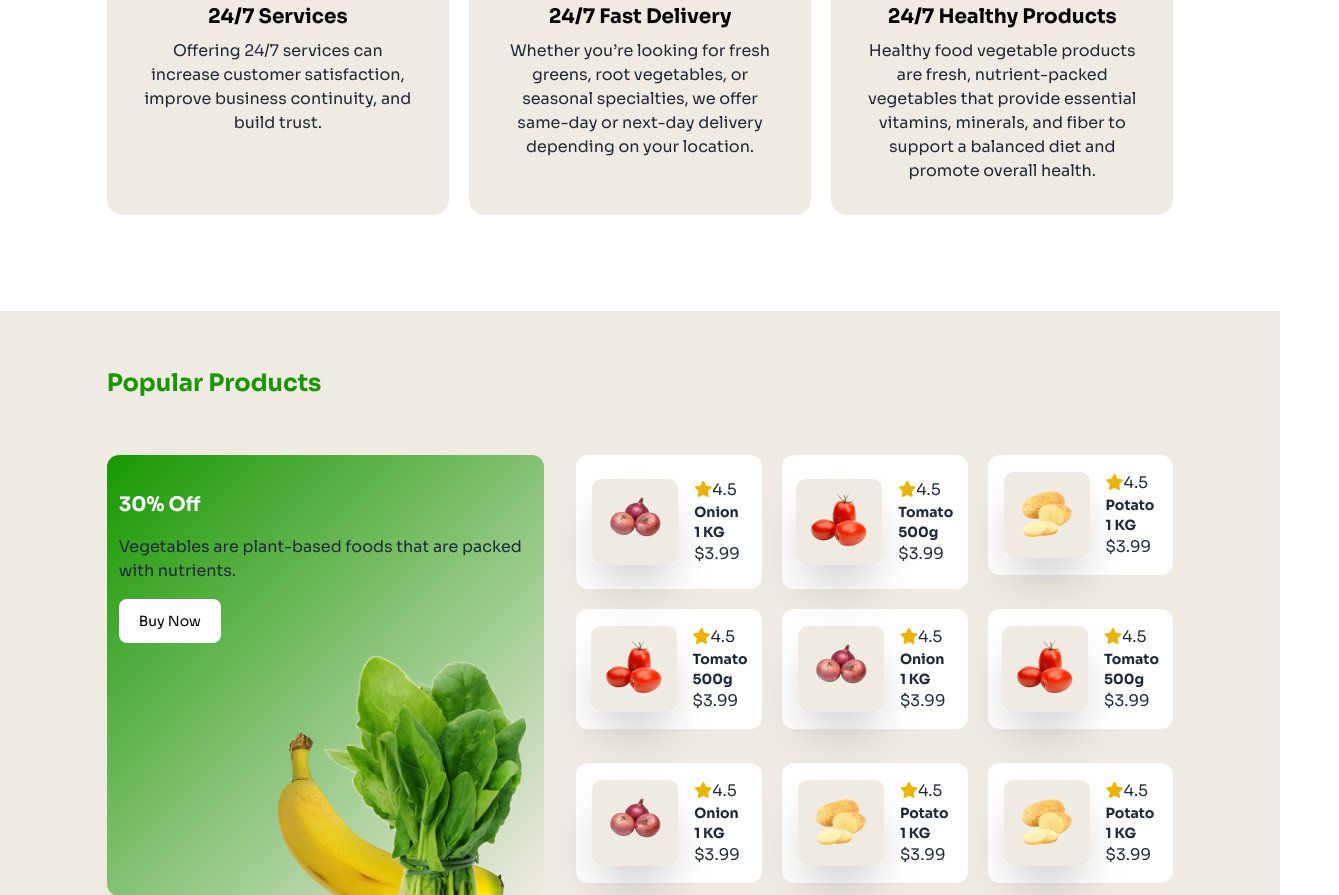
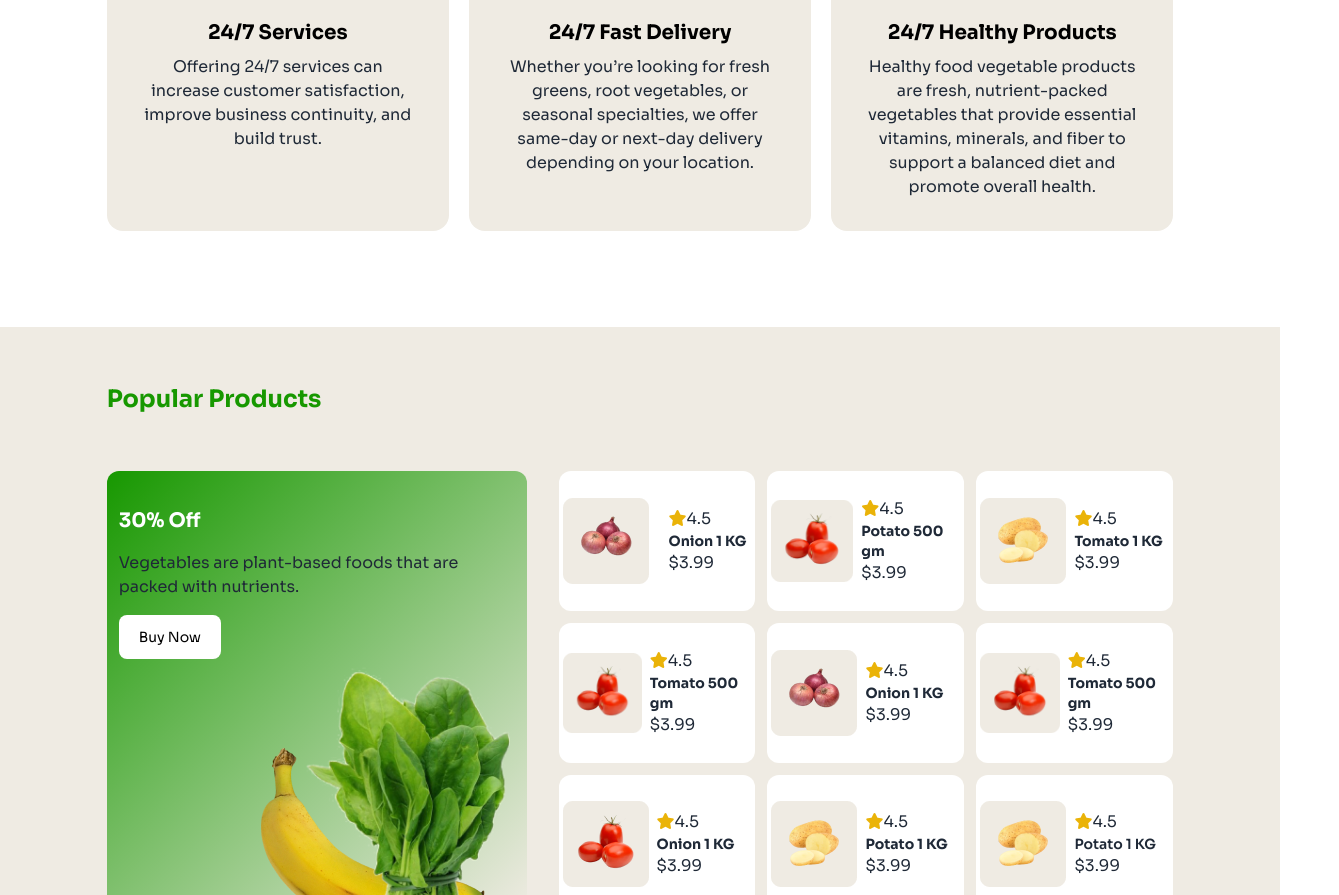
Before and after one commit to FAISALHOSSAIN6/natures-plater-website, a plain HTML site: page index.html in a window 1280 px wide. Shown: the part 1905-2800 px from the top of the page, 1339 px wide, since content can reach past the window. Drawn offline with nearby package versions, Linux system fonts and the light colour scheme.

Commit message:
adjusting some issue

```diff
--- a/index.html
+++ b/index.html
@@ -57,9 +57,9 @@
 
 <body class="font-sora">
     <header class=" bg-linear-to-t from-2secondary to-white">
-        <nav class="md:w-10/12 mx-auto flex justify-between pt-5 md:pt-5 border-b-2 border-green-500 md:border-b-0 ">
-            <div class="flex items-center">
-                <img class=" hidden md:flex " src="c2-assets/logo-header.png" alt="">
+        <nav class="md:w-10/12 mx-auto flex justify-between px-5 pt-5 md:pt-5 border-b-2 border-green-500 md:border-b-0 ">
+            <div class="flex items-center pb-4">
+                <img class=" hidden  md:flex " src="c2-assets/logo-header.png" alt="">
                 <img class="md:hidden" src="Group.png" alt="">
             </div>
             <div class="flex gap-5 items-center">
@@ -82,8 +82,8 @@
         <div class="my-14">
             <div class="flex flex-col justify-center">
                 <h1
-                    class="text-center text-4xl md:text-5xl font-bold transform transition duration-500 ease-in-out animation-heartbeat">
-                    Freshness <span class="text-common"> You Can <br>
+                    class="text-center text-4xl md:text-5xl font-bold animate-bounce ">
+                    Freshness <span class="text-common "> You Can <br>
                         Count
                     </span>
                     On, Prices You’ll Love!</h1>
@@ -99,21 +99,20 @@
 
     <main class="mb-88">
         <!-- category -->
-        <section class="w-10/12 mx-auto space-y-8">
+        <section class=" w-10/12 mx-auto space-y-8">
             <div>
                 <h1 class="text-2xl font-bold text-common">Category</h1>
             </div>
             <!-- category card -->
             <div class="flex flex-col gap-4 md:flex-row ">
                 <!-- ct-card-1 -->
-                <div class="card bg-base-100 w-96 shadow-xl">
+                <div class="card bg-base-100 md:w-96 shadow-xl">
                     <figure>
-                        <img class="w-[180px]" src="pngegg.png"
-                            alt="" />
+                        <img class="w-[180px]" src="pngegg.png" alt="" />
                     </figure>
                     <div class="card-body">
                         <h2 class="card-title">
-                           Vegetables
+                            Vegetables
                             <div class="badge badge-secondary">NEW</div>
                         </h2>
                         <p>New arrival fresh vegetables</p>
@@ -123,14 +122,13 @@
                         </div>
                     </div>
                 </div>
-                <div class="card bg-base-100 w-96 shadow-xl">
+                <div class="card bg-base-100 md:w-96 shadow-xl">
                     <figure>
-                        <img class="w-[200px]" src="rsz_fruit-avacados.jpg"
-                            alt="Shoes" />
+                        <img class="w-[200px]" src="rsz_fruit-avacados.jpg" alt="Shoes" />
                     </figure>
                     <div class="card-body">
                         <h2 class="card-title">
-                           Fruits
+                            Fruits
                             <div class="badge badge-secondary">NEW</div>
                         </h2>
                         <p>New arrival fresh fruits</p>
@@ -140,10 +138,9 @@
                         </div>
                     </div>
                 </div>
-                <div class="card bg-base-100 w-96 shadow-xl">
+                <div class="card bg-base-100 md:w-96 shadow-xl">
                     <figure>
-                        <img class="w-[250px]" src="images.jpeg5555.jpeg"
-                            alt="Shoes" />
+                        <img class="w-[250px]" src="images.jpeg5555.jpeg" alt="Shoes" />
                     </figure>
                     <div class="card-body">
                         <h2 class="card-title">
@@ -202,14 +199,14 @@
             </div>
         </section>
         <!-- Popular Products -->
-        <section class="bg-2secondary pb-24">
-            <div class="w-11/12 md:w-10/12 mx-auto">
+        <section class="bg-2secondary w-full pb-24">
+            <div class="w-11/12 mx-auto md:w-10/12  ">
                 <div class="py-14">
                     <h2 class="text-common font-bold text-2xl">Popular Products</h2>
                 </div>
                 <!-- product container -->
-                <div class="flex flex-col gap-8  md:flex-row  justify-between">
-                    <div class=" md:w-6/12 bg-linear-to-br from-common to-white pt-9 px-3  rounded-xl">
+                <div class="flex flex-col gap-8  md:flex-row  ">
+                    <div class=" md:w-[450px] bg-linear-to-br from-common to-white pt-9 px-3  rounded-xl">
                         <div class="space-y-4">
                             <h1 class="text-white font-bold text-xl">30% Off</h1>
                             <p>
@@ -221,102 +218,115 @@
                         </div>
                     </div>
                     <!-- grid section -->
-                    <div class="grid grid-cols-2 gap-5 md:grid-cols-3">
+                    <div class="grid grid-cols-2 gap-3 md:grid-cols-3">
                         <!-- grid 1 -->
-                        <div class="hero-content lg:flex-row bg-white rounded-xl">
-                            <img src="Group 16.png" class="max-w-sm rounded-lg shadow-2xl" />
+                        <div class=" flex gap-5 items-center pl-1 bg-white rounded-xl">
+                            <div class=" ">
+                                <img  src="Group 16.png" alt="">
+                            </div>
                             <div>
                                 <p> <i class="fa-solid fa-star text-yellow-500"></i>4.5</p>
                                 <h1 class="text-sm font-bold">Onion 1 KG</h1>
                                 <p>$3.99</p>
                             </div>
+
                         </div>
                         <!-- grid 2 -->
-                        <div class="hero-content  lg:flex-row bg-white rounded-xl">
-                            <img src="Group 16 (1).png" class="max-w-sm rounded-lg shadow-2xl" />
+                        <div class=" flex gap-2 items-center pl-1 bg-white rounded-xl">
+                            <div class="  ">
+                                <img src="Group 16 (1).png" alt="">
+                            </div>
                             <div>
                                 <p> <i class="fa-solid fa-star text-yellow-500"></i>4.5</p>
-                                <h1 class="text-sm font-bold">Tomato 500g</h1>
+                                <h1 class="text-sm font-bold">Potato 500 gm </h1>
                                 <p>$3.99</p>
                             </div>
+
                         </div>
 
                         <!-- grid 3 -->
-                        <div class="">
-                            <div class="hero-content lg:flex-row bg-white rounded-xl">
-                                <img src="Group 16 (2).png" class="max-w-sm rounded-lg shadow-2xl" />
-                                <div>
-                                    <p> <i class="fa-solid fa-star text-yellow-500"></i>4.5</p>
-                                    <h1 class="text-sm font-bold">Potato 1 KG</h1>
-                                    <p>$3.99</p>
-                                </div>
+                        <div class=" flex gap-2 items-center px-1 bg-white rounded-xl">
+                            <div class=" ">
+                                <img src="Group 16 (2).png" alt="">
                             </div>
+                            <div>
+                                <p> <i class="fa-solid fa-star text-yellow-500"></i>4.5</p>
+                                <h1 class="text-sm font-bold">Tomato 1 KG</h1>
+                                <p>$3.99</p>
+                            </div>
+
                         </div>
                         <!-- grid 4 -->
-                        <div class="">
-                            <div class="hero-content lg:flex-row bg-white rounded-xl">
-                                <img src="Group 16 (1).png" class="max-w-sm rounded-lg shadow-2xl" />
-                                <div>
-                                    <p> <i class="fa-solid fa-star text-yellow-500"></i>4.5</p>
-                                    <h1 class="text-sm font-bold">Tomato 500g</h1>
-                                    <p>$3.99</p>
-                                </div>
+                        <div class=" flex gap-2 items-center pl-1 bg-white rounded-xl">
+                            <div class=" ">
+                                <img src="Group 16 (1).png" alt="">
                             </div>
+                            <div>
+                                <p> <i class="fa-solid fa-star text-yellow-500"></i>4.5</p>
+                                <h1 class="text-sm font-bold">Tomato 500 gm</h1>
+                                <p>$3.99</p>
+                            </div>
+
                         </div>
                         <!-- grid 5 -->
-                        <div class="">
-                            <div class="hero-content lg:flex-row bg-white rounded-xl">
-                                <img src="Group 16.png" class="max-w-sm rounded-lg shadow-2xl" />
-                                <div>
-                                    <p> <i class="fa-solid fa-star text-yellow-500"></i>4.5</p>
-                                    <h1 class="text-sm font-bold">Onion 1 KG</h1>
-                                    <p>$3.99</p>
-                                </div>
+                        <div class=" flex gap-2 items-center pl-1 bg-white rounded-xl">
+                            <div class=" ">
+                                <img src="Group 16.png" alt="">
                             </div>
+                            <div>
+                                <p> <i class="fa-solid fa-star text-yellow-500"></i>4.5</p>
+                                <h1 class="text-sm font-bold">Onion 1 KG</h1>
+                                <p>$3.99</p>
+                            </div>
+
                         </div>
                         <!-- grid 6 -->
-                        <div class="">
-                            <div class="hero-content lg:flex-row bg-white rounded-xl">
-                                <img src="Group 16 (1).png" class="max-w-sm rounded-lg shadow-2xl" />
-                                <div>
-                                    <p> <i class="fa-solid fa-star text-yellow-500"></i>4.5</p>
-                                    <h1 class="text-sm font-bold">Tomato 500g</h1>
-                                    <p>$3.99</p>
-                                </div>
+                        <div class=" flex gap-2 items-center pl-1 bg-white rounded-xl">
+                            <div class=" ">
+                                <img src="Group 16 (1).png" alt="">
                             </div>
+                            <div>
+                                <p> <i class="fa-solid fa-star text-yellow-500"></i>4.5</p>
+                                <h1 class="text-sm font-bold">Tomato 500 gm</h1>
+                                <p>$3.99</p>
+                            </div>
+
                         </div>
                         <!-- grid 7-->
-                        <div class="">
-                            <div class="hero-content lg:flex-row bg-white rounded-xl">
-                                <img src="Group 16.png" class="max-w-sm rounded-lg shadow-2xl" />
-                                <div>
-                                    <p> <i class="fa-solid fa-star text-yellow-500"></i>4.5</p>
-                                    <h1 class="text-sm font-bold">Onion 1 KG</h1>
-                                    <p>$3.99</p>
-                                </div>
+                        <div class=" flex gap-2 items-center pl-1 bg-white rounded-xl">
+                            <div class=" ">
+                                <img src="Group 16 (1).png" alt="">
                             </div>
+                            <div>
+                                <p> <i class="fa-solid fa-star text-yellow-500"></i>4.5</p>
+                                <h1 class="text-sm font-bold">Onion 1 KG</h1>
+                                <p>$3.99</p>
+                            </div>
+
                         </div>
                         <!-- grid 8 -->
-                        <div class="">
-                            <div class="hero-content lg:flex-row bg-white rounded-xl">
-                                <img src="Group 16 (2).png" class="max-w-sm rounded-lg shadow-2xl" />
-                                <div>
-                                    <p> <i class="fa-solid fa-star text-yellow-500"></i>4.5</p>
-                                    <h1 class="text-sm font-bold">Potato 1 KG</h1>
-                                    <p>$3.99</p>
-                                </div>
+                        <div class=" flex gap-2 items-center pl-1 bg-white rounded-xl">
+                            <div class=" ">
+                                <img src="Group 16 (2).png" alt="">
                             </div>
+                            <div>
+                                <p> <i class="fa-solid fa-star text-yellow-500"></i>4.5</p>
+                                <h1 class="text-sm font-bold">Potato 1 KG</h1>
+                                <p>$3.99</p>
+                            </div>
+
                         </div>
                         <!-- grid 9 -->
-                        <div class="">
-                            <div class="hero-content hidden md:flex lg:flex-row bg-white rounded-xl">
-                                <img src="Group 16 (2).png" class="max-w-sm rounded-lg shadow-2xl" />
-                                <div>
-                                    <p> <i class="fa-solid fa-star text-yellow-500"></i>4.5</p>
-                                    <h1 class="text-sm font-bold">Potato 1 KG</h1>
-                                    <p>$3.99</p>
-                                </div>
+                        <div class=" hidden  md:flex gap-2 items-center pl-1 bg-white rounded-xl ">
+                            <div class=" ">
+                                <img src="Group 16 (2).png" alt="">
                             </div>
+                            <div>
+                                <p> <i class="fa-solid fa-star text-yellow-500"></i>4.5</p>
+                                <h1 class="text-sm font-semibold">Potato 1 KG</h1>
+                                <p>$3.99</p>
+                            </div>
+
                         </div>
                     </div>
                 </div>
@@ -332,7 +342,7 @@
             <div class="flex flex-col md:flex-row  gap-5">
                 <div class="bg-[#115414] mt-10 flex justify-around items-center pl-4 rounded-xl md:grow-3">
                     <div class="space-y-6 flex flex-col items-start">
-                        <img src="c2-assets/dawat-logo.png" alt="">
+                        <img class="pt-4" src="c2-assets/dawat-logo.png" alt="">
                         <button class="bg-[#63B76D] text-white rounded-lg  px-2 py-3">Cook Exotic Dishes</button>
                         <h2 class="text-white font-semibold text-xl md:text-2xl ">UP to 20% OFF</h2>
                     </div>
```
